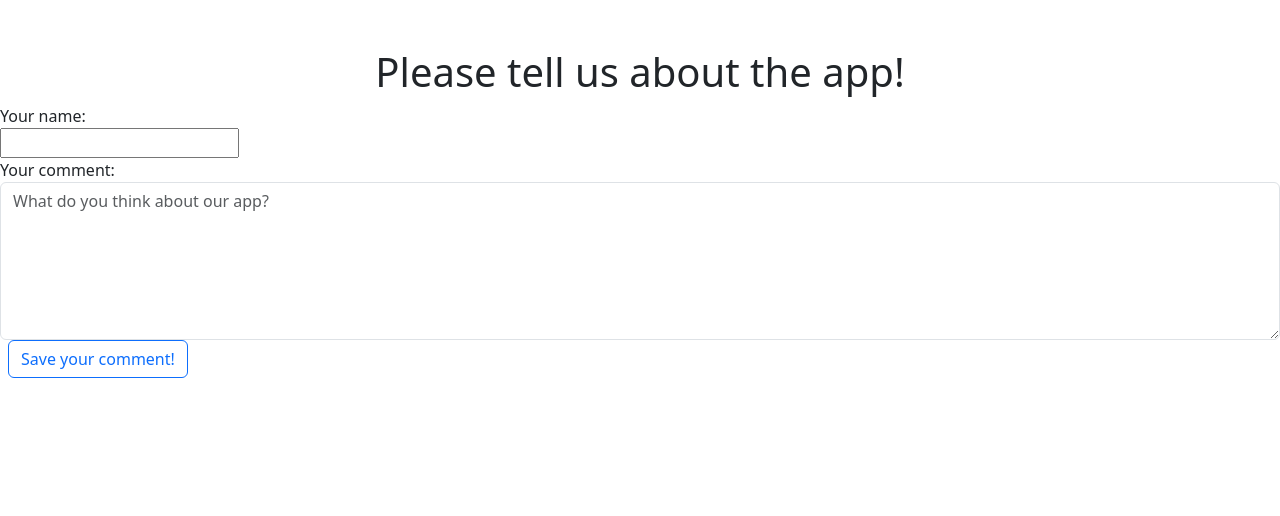
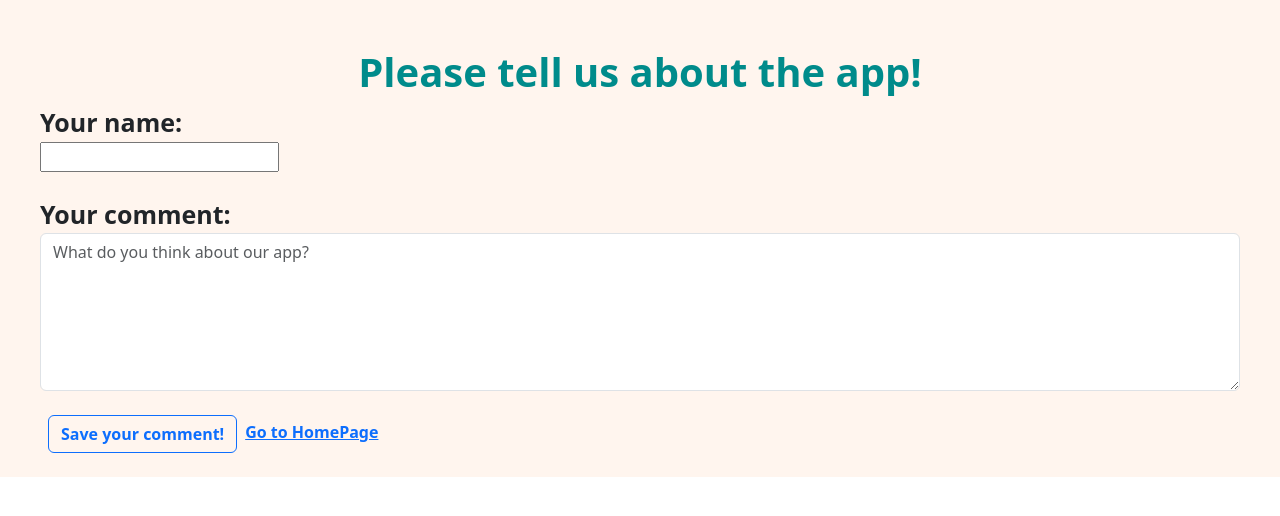
Before and after one commit to AJmints/IntelliJAC-LiftOff, a React (Create React App) app in the folder frontend_intellijac/intellijac-frontend/: page /userComment in a window 1280 px wide. Shown: the top 516 px of the page. Built offline with nearby package versions, Linux system fonts and the light colour scheme.

Commit message:
Styled usercomments and added link to homepage.

```diff
--- a/frontend_intellijac/intellijac-frontend/src/components/UserComments.js
+++ b/frontend_intellijac/intellijac-frontend/src/components/UserComments.js
@@ -1,6 +1,7 @@
 import React, { useState } from "react";
 import axios from "axios";
 import 'bootstrap/dist/css/bootstrap.css';
+import { Link } from "react-router-dom";
 
 function UserComments () {
 
@@ -24,25 +25,32 @@ function UserComments () {
     };
 
     return (
-        <div>
+        <div style={{backgroundColor:"#FFF5EE"}}>
             <br></br>
             <br></br>
-            <h1>Please tell us about the app!</h1>
+            <h1 style={{color:"#008B8B"}}><b>Please tell us about the app!</b></h1>
             <form onSubmit={(e) => onSubmit(e)}>
                 <div>
-                    <label> Your name: </label>
+                    <label style={{fontSize: "25px", marginLeft:"40px", marginRight:"40px"}}><b> Your name: </b></label>
                 </div>
-                <div>
+                <div style={{marginLeft:"40px", marginRight:"40px"}}>
                     <input type="text" id="userComment-name" name="name" onChange={(e) => onInputChange(e)} value={name}/>
                 </div>
                 <div>
-                    <label> Your comment: </label>
+                    <br></br>
+                    <label style={{fontSize: "25px", marginLeft:"40px", marginRight:"40px"}}><b> Your comment: </b></label>
                 </div>
-                <div>
+                <div style={{marginLeft:"40px", marginRight:"40px"}}>
                     <textarea type="text" className="form-control" id="userComment-comment" name="comment" placeholder="What do you think about our app?" rows={"6"} onChange={(e) => onInputChange(e)} value={comment}/>
                 </div>
-                <button className="btn btn-outline-primary mx-2" type="submit" onClick={() => alert("Thanks for your comment!")}>Save your comment!</button>
+                <br></br>
+                <div style={{marginLeft:"40px", marginRight:"40px"}}>
+                <button className="btn btn-outline-primary mx-2" type="submit" onClick={() => alert("Thanks for your comment!")}><b>Save your comment!</b></button>
+                <Link to="/"><b>Go to HomePage</b></Link>
+                </div>
             </form>
+            <br></br>
+
         </div>
 
     );
```
